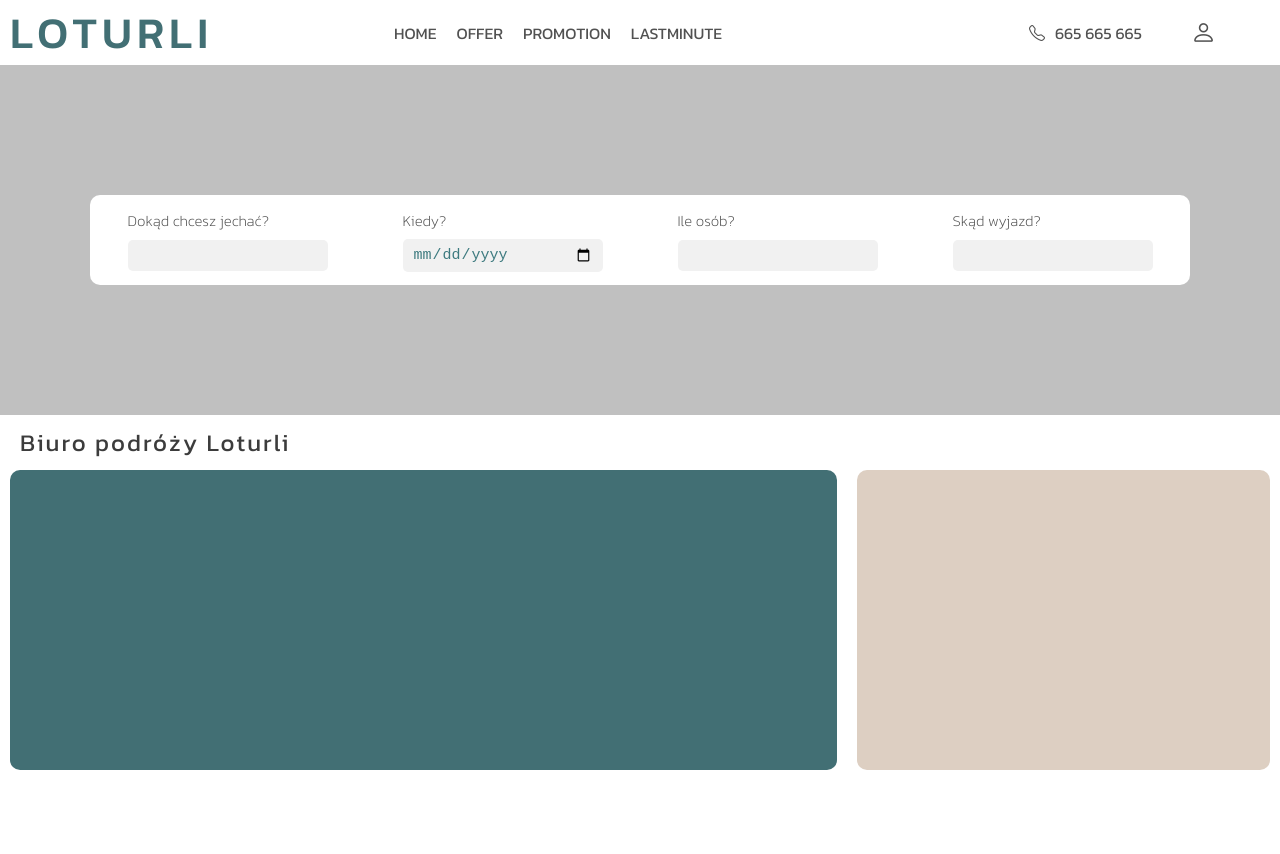
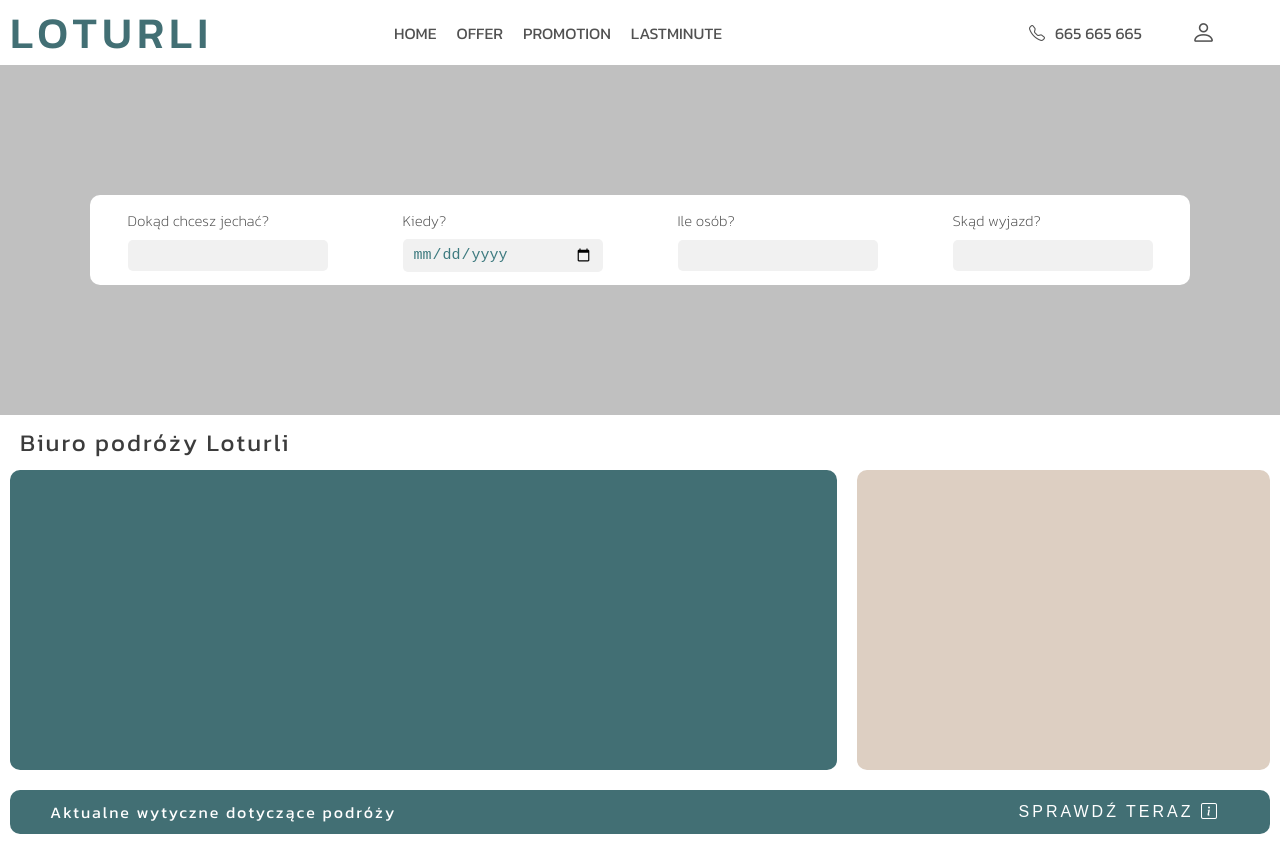
Before and after one commit to DawidDev/loturli, a React (Create React App) app: page / in a window 1280 px wide. Before the commit the page ends 800 px from the top, so only its background shows below. Built offline with nearby package versions, Linux system fonts and the light colour scheme; the HTML template or start-up script is replaced by a standard one.

Commit message:
Add GuideBar

```diff
--- a/src/App.css
+++ b/src/App.css
@@ -11,3 +11,7 @@
    overflow: auto;
    font-family: 'Kanit', sans-serif;
  }
+
+ button:hover {
+   cursor: pointer;
+ }
--- /dev/null
+++ b/src/Components/GuideBar.js
@@ -0,0 +1,56 @@
+import React from "react";
+
+import styled from "styled-components";
+
+const GuideContainer = styled.div`
+  font-size: 1rem;
+  letter-spacing: 2px;
+  margin: 20px 0;
+  padding: 10px 40px;
+  border-radius: 10px;
+  color: #fff;
+  background-color: #426F74;
+  display: flex;
+  justify-content: space-between;
+
+  button {
+      padding: 3px 10px;
+      font-size: 1rem;
+      background-color: transparent;
+      outline: none;
+      border: none;
+      text-transform: uppercase;
+      letter-spacing: 3px;
+      color: #fff;
+
+      a {
+        color: #fff;
+        text-decoration: none;
+      }
+  }
+
+  @media (max-width: 768px) {
+      margin: 10px 0;
+      padding: 10px 10px;
+      text-align: center;
+      font-size: 0.75rem;
+      flex-direction: column;
+
+      button {
+          margin-top: 10px;
+      }
+  }
+
+
+`;
+
+const GuideBar = () => {
+  return (
+    <GuideContainer>
+      <span>Aktualne wytyczne dotyczące podróży</span>
+      <button> <a href="#">Sprawdź teraz</a> <i class="bi bi-info-square"></i></button>
+    </GuideContainer>
+  );
+};
+
+export default GuideBar;
--- a/src/Components/Incentive.js
+++ b/src/Components/Incentive.js
@@ -35,7 +35,7 @@ const IncentiveContainer = styled.div`
     .last_minute {
       width: 100%;
       flex: none;
-      margin-bottom: 20px;
+      margin-bottom: 10px;
     }
   }
 `;
--- a/src/Pages/Home.js
+++ b/src/Pages/Home.js
@@ -4,6 +4,7 @@ import styled from "styled-components";
 // Import home page components to display
 import Incentive from "../Components/Incentive";
 import Search from "../Components/Search";
+import GuideBar from "../Components/GuideBar";
 
 const HomeContainer = styled.div`
   //border: 1px solid red;
@@ -24,6 +25,7 @@ const Home = () => {
     <Search />
     <HomeContainer>
       <Incentive />
+      <GuideBar />
     </HomeContainer>
     </>
 
```
